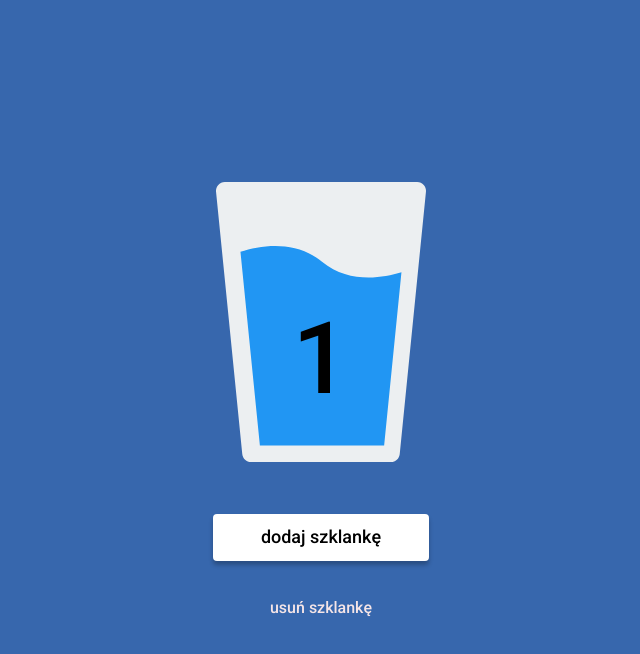
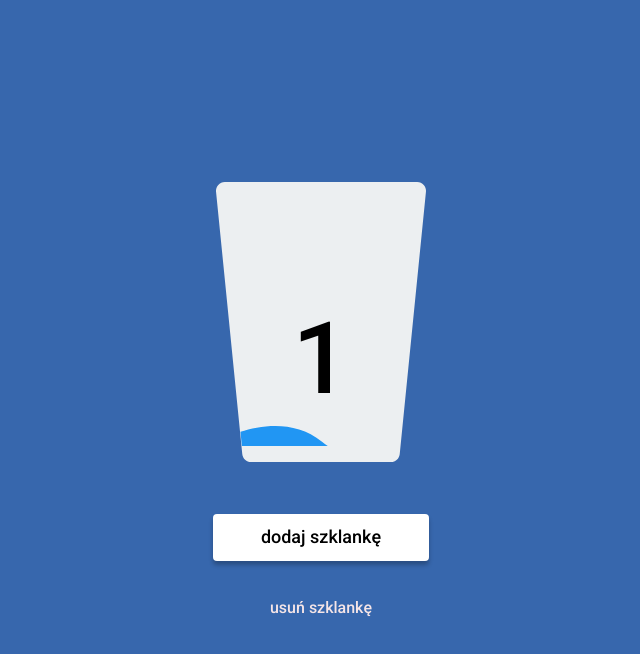
Before and after one commit to marcinkisiel/wtf-hydrapp-pwa, a website: page src/content/index.html in a window 1280 px wide. Both pictures are taken after a click on the button "dodaj szklankę". Shown: the whole page, without its empty margins (319-959 px from the left). Drawn offline with nearby package versions, Linux system fonts and the light colour scheme; files that its build step writes are made by us from their sources.

Commit message:
feat: add water animation

```diff
--- a/src/content/index.html
+++ b/src/content/index.html
@@ -35,7 +35,14 @@
 						fill="#ECEFF1"
 					/>
 				</svg>
-				<svg class="glass__basic-blue" width="162" height="201" viewBox="0 0 162 201" fill="none" xmlns="http://www.w3.org/2000/svg">
+				<svg
+					class="glass__basic-blue glass__basic-blue--js"
+					width="162"
+					height="1"
+					viewBox="0 0 162 1"
+					fill="none"
+					xmlns="http://www.w3.org/2000/svg"
+				>
 					<path
 						d="M161.455 27.25L144.13 200.5H19.8805L0.455467 6.77499C22.3305 -0.22501 55.5805 -4.95001 82.0055 16.75C107.555 37.75 139.755 33.9 161.455 27.25Z"
 						fill="#2196F3"
--- a/src/js/main.js
+++ b/src/js/main.js
@@ -22,12 +22,16 @@ if ('serviceWorker' in navigator) {
 const buttonAdd = document.querySelector('.button_add-glass--js');
 const buttonSubtract = document.querySelector('.button_subtract-glass--js');
 const glassCounter = document.querySelector('.glass__counter--js');
+const glassBasicBlue = document.querySelector('.glass__basic-blue--js');
+
+// glassBasicBlue.setAttribute('height', '0');
 
 const keyDate = new Date().toISOString().slice(0, 10);
 
 const checkDate = localStorage.getItem(keyDate);
 
 let actualGlassNumber;
+let glassBlueHeight;
 
 if (checkDate == null) {
 	actualGlassNumber = 0;
@@ -44,6 +48,10 @@ function addGlass() {
 		actualGlassNumber++;
 		glassCounter.innerHTML = actualGlassNumber;
 		localStorage.setItem(keyDate, actualGlassNumber);
+		glassBlueHeight = parseInt(glassBasicBlue.getAttribute('height'));
+		glassBlueHeight += 40;
+		glassBlueHeight = glassBlueHeight.toString();
+		glassBasicBlue.setAttribute('height', glassBlueHeight);
 	}
 }
 
@@ -52,5 +60,9 @@ function subtractGlass() {
 		actualGlassNumber--;
 		glassCounter.innerHTML = actualGlassNumber;
 		localStorage.setItem(keyDate, actualGlassNumber);
+		glassBlueHeight = parseInt(glassBasicBlue.getAttribute('height'));
+		glassBlueHeight -= 40;
+		glassBlueHeight = glassBlueHeight.toString();
+		glassBasicBlue.setAttribute('height', glassBlueHeight);
 	}
 }
--- a/src/scss/main.scss
+++ b/src/scss/main.scss
@@ -48,6 +48,7 @@ body {
 		bottom: 20px;
 		position: absolute;
 		right: 25px;
+		transition: height 0.5s;
 	}
 
 	&__counter {
```
